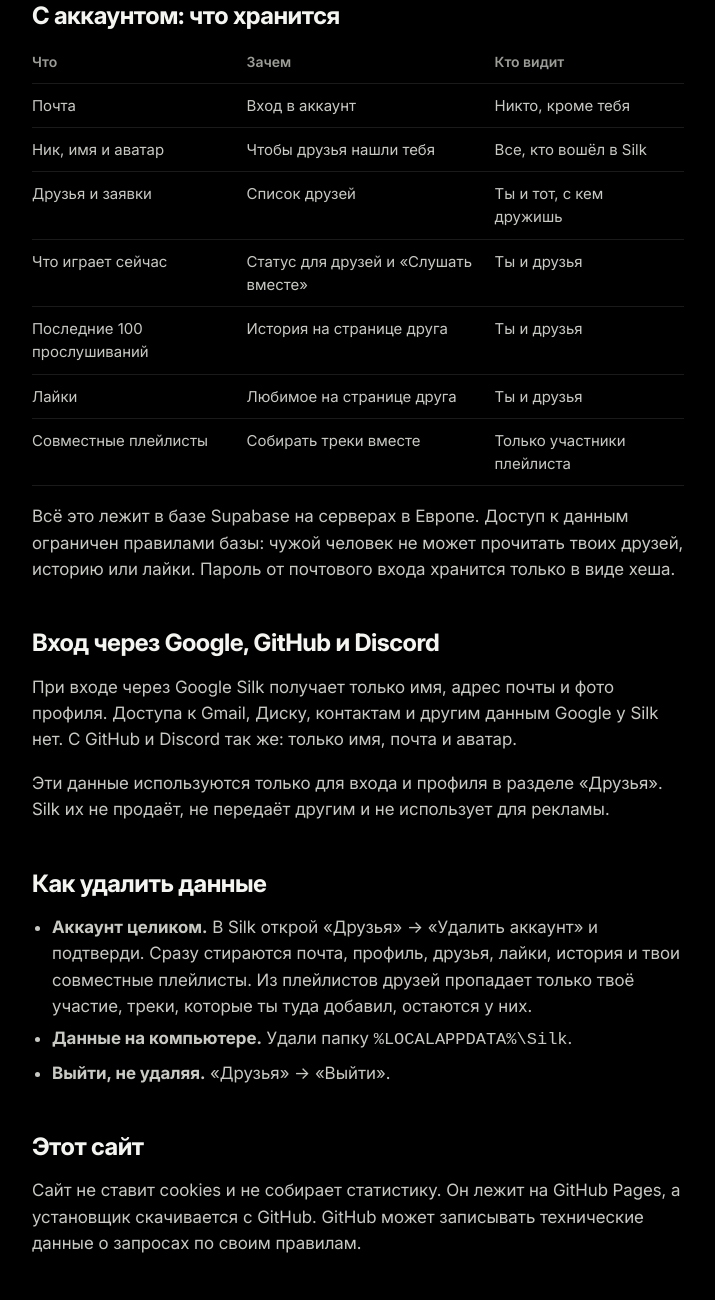
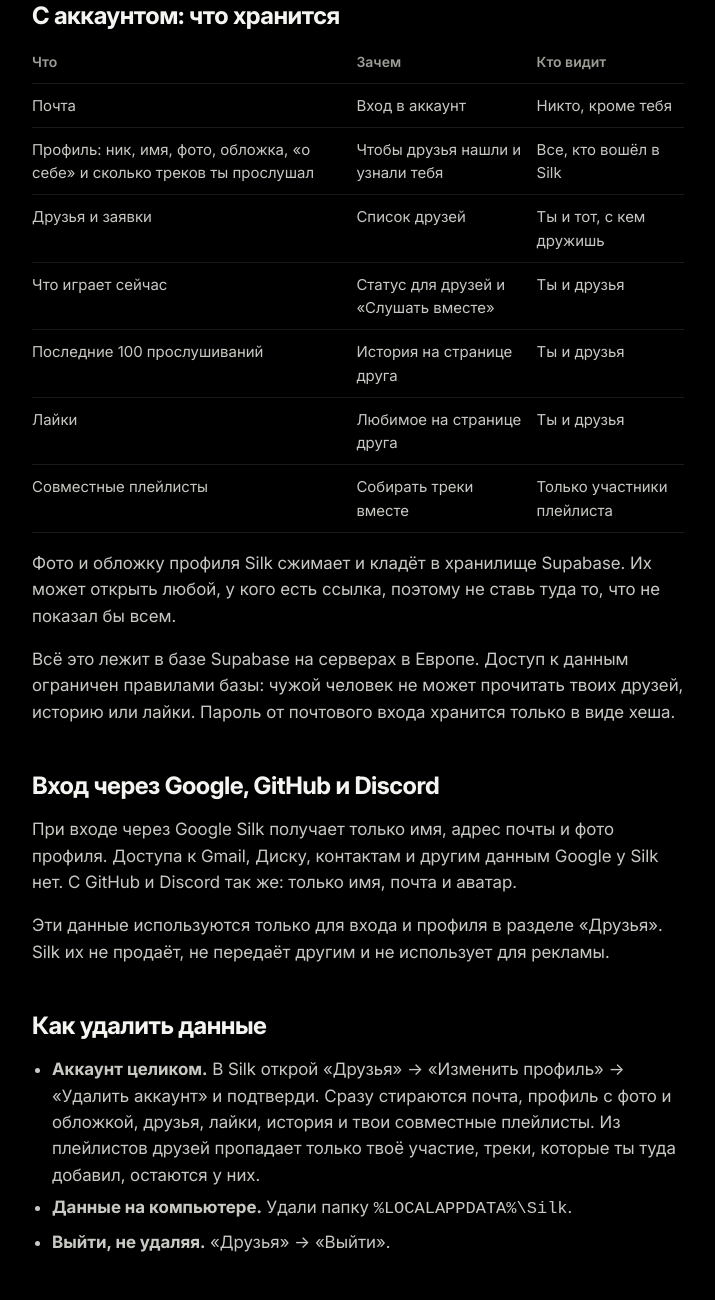
Before and after one commit to XXxilusha/silk, a plain HTML site: page privacy.html in a window 1280 px wide. Shown: the part 837-2137 px from the top of the page, without its empty margins (282-997 px from the left). Drawn offline with Linux system fonts and the light colour scheme.

Commit message:
Профиль как в соцсетях: тексты о данных и новый снимок друзей
Co-Authored-By: Claude Opus 5.5 <noreply@anthropic.com>

```diff
--- a/privacy.html
+++ b/privacy.html
@@ -36,7 +36,7 @@
   <thead><tr><th>Что</th><th>Зачем</th><th>Кто видит</th></tr></thead>
   <tbody>
     <tr><td>Почта</td><td>Вход в аккаунт</td><td>Никто, кроме тебя</td></tr>
-    <tr><td>Ник, имя и аватар</td><td>Чтобы друзья нашли тебя</td><td>Все, кто вошёл в Silk</td></tr>
+    <tr><td>Профиль: ник, имя, фото, обложка, «о себе» и сколько треков ты прослушал</td><td>Чтобы друзья нашли и узнали тебя</td><td>Все, кто вошёл в Silk</td></tr>
     <tr><td>Друзья и заявки</td><td>Список друзей</td><td>Ты и тот, с кем дружишь</td></tr>
     <tr><td>Что играет сейчас</td><td>Статус для друзей и «Слушать вместе»</td><td>Ты и друзья</td></tr>
     <tr><td>Последние 100 прослушиваний</td><td>История на странице друга</td><td>Ты и друзья</td></tr>
@@ -44,6 +44,7 @@
     <tr><td>Совместные плейлисты</td><td>Собирать треки вместе</td><td>Только участники плейлиста</td></tr>
   </tbody>
 </table>
+<p>Фото и обложку профиля Silk сжимает и кладёт в хранилище Supabase. Их может открыть любой, у кого есть ссылка, поэтому не ставь туда то, что не показал бы всем.</p>
 <p>Всё это лежит в базе Supabase на серверах в Европе. Доступ к данным ограничен правилами базы: чужой человек не может прочитать твоих друзей, историю или лайки. Пароль от почтового входа хранится только в виде хеша.</p>
 
 <h2>Вход через Google, GitHub и Discord</h2>
@@ -52,7 +53,7 @@
 
 <h2>Как удалить данные</h2>
 <ul>
-  <li><b>Аккаунт целиком.</b> В Silk открой «Друзья» → «Удалить аккаунт» и подтверди. Сразу стираются почта, профиль, друзья, лайки, история и твои совместные плейлисты. Из плейлистов друзей пропадает только твоё участие, треки, которые ты туда добавил, остаются у них.</li>
+  <li><b>Аккаунт целиком.</b> В Silk открой «Друзья» → «Изменить профиль» → «Удалить аккаунт» и подтверди. Сразу стираются почта, профиль с фото и обложкой, друзья, лайки, история и твои совместные плейлисты. Из плейлистов друзей пропадает только твоё участие, треки, которые ты туда добавил, остаются у них.</li>
   <li><b>Данные на компьютере.</b> Удали папку <code>%LOCALAPPDATA%\Silk</code>.</li>
   <li><b>Выйти, не удаляя.</b> «Друзья» → «Выйти».</li>
 </ul>
```
Also changed, not shown: index.html (+2 -2 lines), terms.html (+2 -1 lines), assets/shots/friends.webp.
